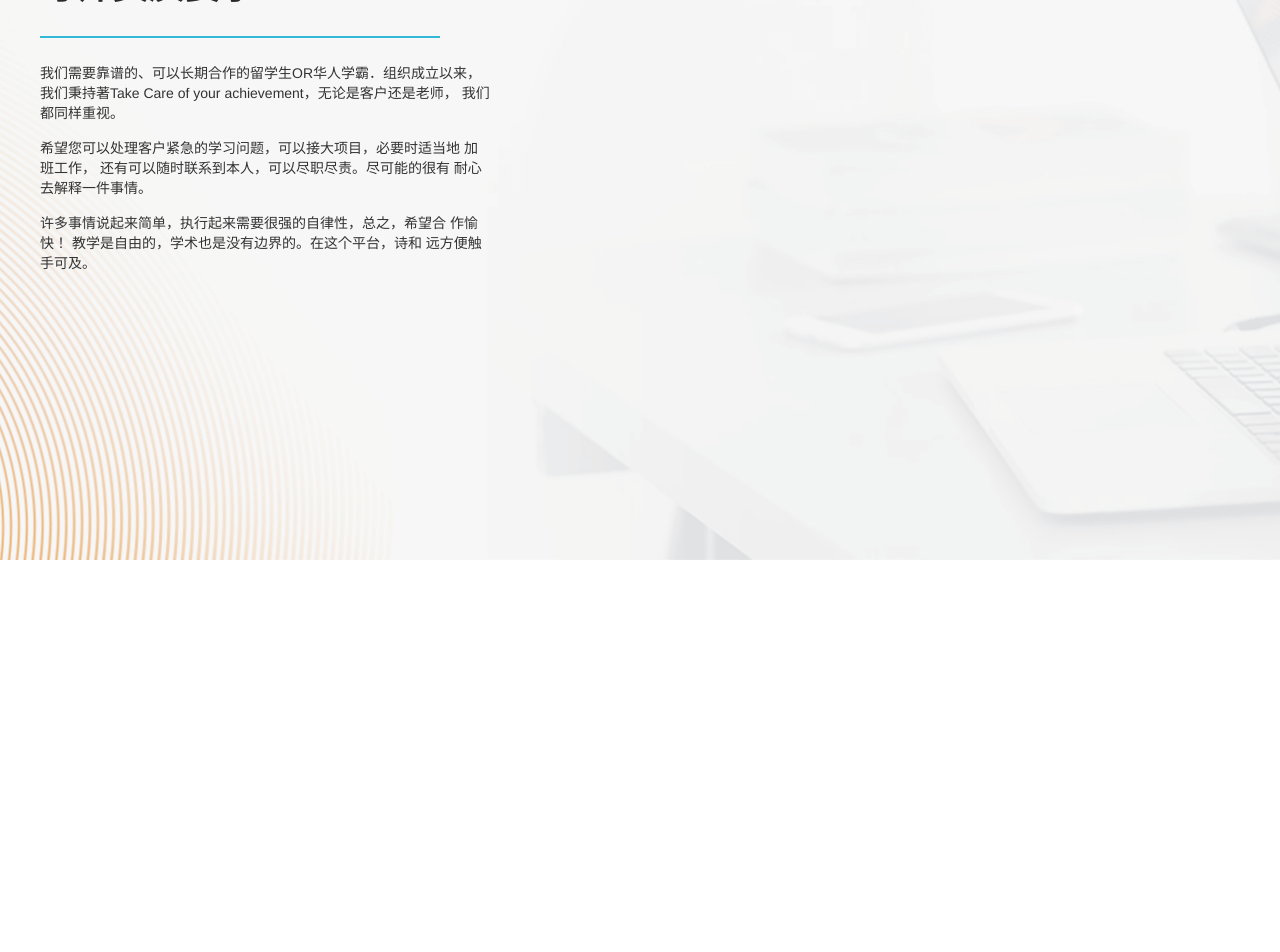
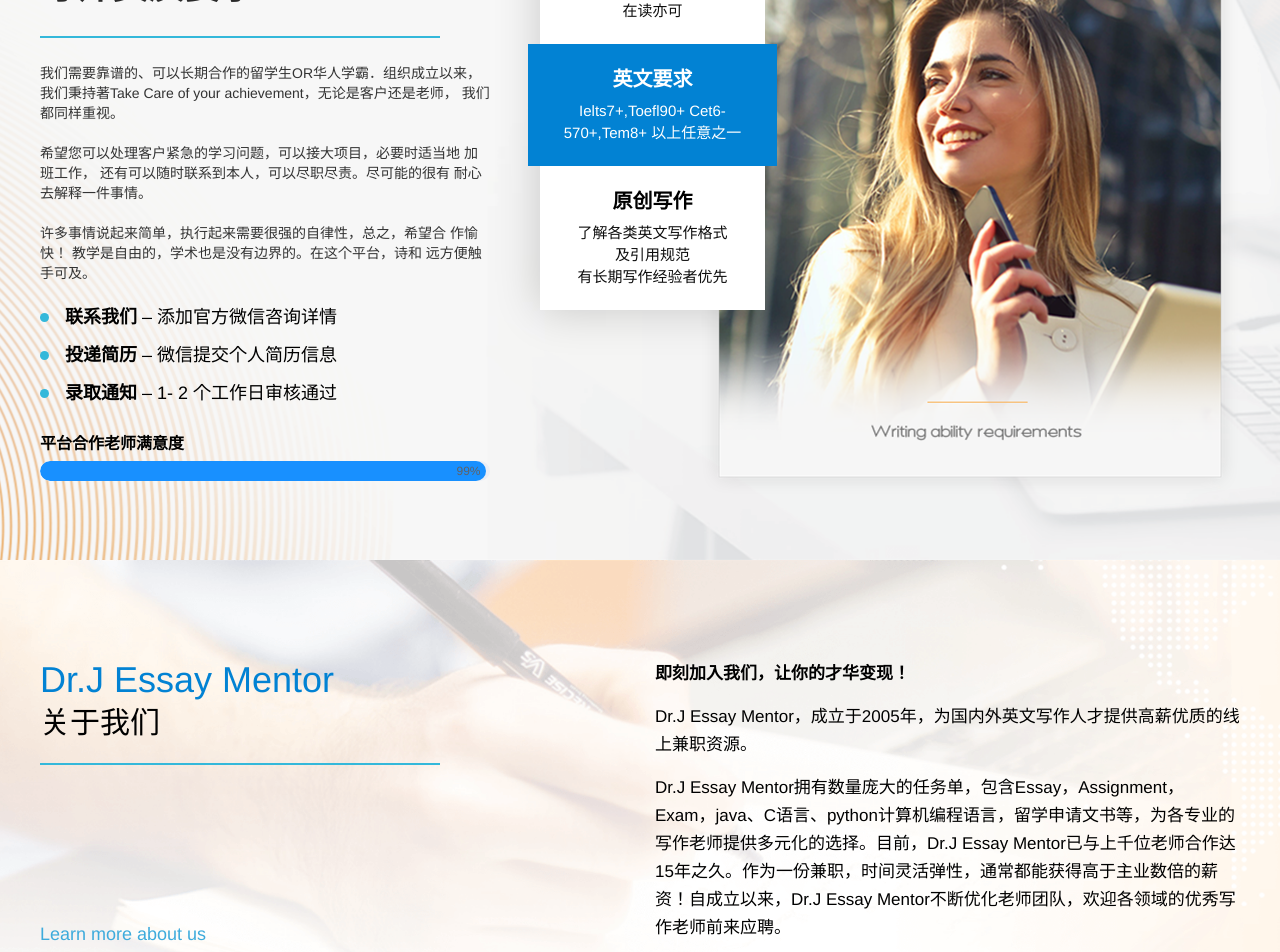
Before and after one commit to lhypoi/zhaoPin, a Vue app: page /#/home1 in a window 1280 px wide. Shown: the part 1080-2032 px from the top of the page. Before the commit the page ends 1640 px from the top, so only its background shows below. Built offline with nearby package versions, Linux system fonts and the light colour scheme.

Commit message:
Update index.vue

```diff
--- a/src/views/home1/index.vue
+++ b/src/views/home1/index.vue
@@ -79,6 +79,94 @@
             许多事情说起来简单，执行起来需要很强的自律性，总之，希望合 作愉快！
             教学是自由的，学术也是没有边界的。在这个平台，诗和 远方便触手可及。
           </div>
+          <div class="p4">
+            <div class="ct-list-item">
+              <div class="ct-list-icon"></div>
+              <div class="ct-list-meta">
+                <div class="ct-list-desc">
+                  <b>联系我们</b> – 添加官方微信咨询详情
+                </div>
+              </div>
+            </div>
+            <div class="ct-list-item">
+              <div class="ct-list-icon"></div>
+              <div class="ct-list-meta">
+                <div class="ct-list-desc">
+                  <b>投递简历</b> – 微信提交个人简历信息
+                </div>
+              </div>
+            </div>
+            <div class="ct-list-item">
+              <div class="ct-list-icon"></div>
+              <div class="ct-list-meta">
+                <div class="ct-list-desc">
+                  <b>录取通知</b> – 1- 2 个工作日审核通过
+                </div>
+              </div>
+            </div>
+          </div>
+          <div class="p5"><b>平台合作老师满意度</b></div>
+          <el-progress
+            :text-inside="true"
+            :stroke-width="20"
+            :percentage="99"
+          ></el-progress>
+          <el-image class="cusImg1" :src="list3Img" fit="cover" lazy
+            ><div slot="placeholder" class="emptyImg"
+          /></el-image>
+          <div class="ct-tabs-title">
+            <div class="ct-tab-title">
+              <h4>学历要求</h4>
+              <p>国内高校985/211</p>
+              <p>国外QS全球排名前200院校在读亦可</p>
+            </div>
+            <div class="ct-tab-title active">
+              <h4>英文要求</h4>
+              <p>Ielts7+,Toefl90+ Cet6-570+,Tem8+ 以上任意之一</p>
+            </div>
+            <div class="ct-tab-title">
+              <h4>原创写作</h4>
+              <p>了解各类英文写作格式</p>
+              <p>及引用规范</p>
+              <p>有长期写作经验者优先</p>
+            </div>
+          </div>
+        </div>
+      </div>
+    </div>
+    <div class="pageSection sec4">
+      <el-image class="pageSectionImg" :src="sec4Img" fit="cover" lazy
+        ><div slot="placeholder" class="emptyImg"
+      /></el-image>
+      <div class="pageSectionContent">
+        <div class="sec1Box">
+          <el-row :gutter="30" style="height: 100%">
+            <el-col :span="12" style="height: 100%">
+              <div class="sec1BoxCol col1">
+                <div class="p1">Dr.J Essay Mentor</div>
+                <div class="p2">关于我们</div>
+                <div class="d1"></div>
+                <div class="p4">Learn more about us</div>
+              </div>
+            </el-col>
+            <el-col :span="12" style="height: 100%">
+              <div class="sec1BoxCol col2">
+                <div class="p1">即刻加入我们，让你的才华变现！</div>
+                <div class="p2">
+                  Dr.J Essay
+                  Mentor，成立于2005年，为国内外英文写作人才提供高薪优质的线上兼职资源。
+                </div>
+                <div class="p2">
+                  Dr.J Essay
+                  Mentor拥有数量庞大的任务单，包含Essay，Assignment，Exam，java、C语言、python计算机编程语言，留学申请文书等，为各专业的写作老师提供多元化的选择。目前，Dr.J
+                  Essay
+                  Mentor已与上千位老师合作达15年之久。作为一份兼职，时间灵活弹性，通常都能获得高于主业数倍的薪资！自成立以来，Dr.J
+                  Essay
+                  Mentor不断优化老师团队，欢迎各领域的优秀写作老师前来应聘。
+                </div>
+              </div>
+            </el-col>
+          </el-row>
         </div>
       </div>
     </div>
@@ -89,6 +177,9 @@
 const sec1Img = require("@/assets/img/bg1.png");
 const sec2Img = require("@/assets/img/bg2.png");
 const sec3Img = require("@/assets/img/bg3.png");
+const sec4Img = require("@/assets/img/bg4.png");
+
+const list3Img = require("@/assets/img/list3.png");
 
 export default {
   name: "Home1",
@@ -98,6 +189,8 @@
       sec1Img,
       sec2Img,
       sec3Img,
+      sec4Img,
+      list3Img,
     };
   },
   created() {},
@@ -188,6 +281,7 @@
   .sec1Box {
     height: 100%;
     padding: 100px 750px 0 0;
+    position: relative;
 
     .p1 {
       font-size: 18px;
@@ -213,7 +307,154 @@
       font-size: 14px;
       line-height: 20px;
       color: #333;
-      margin-bottom: 15px;
+      margin-bottom: 20px;
+    }
+
+    .p4 {
+      margin: 0 0 25px;
+
+      .ct-list-item {
+        position: relative;
+        display: flex;
+        flex-wrap: nowrap;
+        margin-bottom: 10px;
+
+        .ct-list-icon {
+          width: 9px;
+          height: 9px;
+          background-color: #34b8da;
+          border-radius: 9px;
+          margin-right: 16px;
+          margin-top: 10px;
+        }
+
+        .ct-list-desc {
+          font-size: 18px;
+          line-height: 28px;
+          color: #000;
+        }
+      }
+    }
+
+    .p5 {
+      font-size: 16px;
+      font-weight: bolder;
+      color: #000;
+      line-height: 24px;
+      margin-bottom: 5px;
+    }
+
+    .cusImg1 {
+      position: absolute;
+      top: 80px;
+      right: 0;
+      width: 540px;
+      height: 635px;
+    }
+
+    .ct-tabs-title {
+      position: absolute;
+      top: 120px;
+      left: 500px;
+      width: 225px;
+      background-color: #fff;
+      box-shadow: 0 0 43px rgba(12, 12, 12, 0.19);
+
+      .ct-tab-title {
+        padding: 22px 20px;
+        cursor: pointer;
+        text-align: center;
+        position: relative;
+
+        h4 {
+          margin-top: 2px;
+          margin-bottom: 9px;
+          font-size: 20px;
+        }
+
+        p {
+          color: #0e0e0e;
+          margin: 0;
+          font-size: 15px;
+          line-height: 22px;
+        }
+
+        &.active:before {
+          content: "";
+          position: absolute;
+          z-index: -1;
+          top: 0;
+          bottom: 0;
+          left: -12px;
+          right: -12px;
+          background-color: #0282d3;
+        }
+
+        &.active {
+          z-index: 1;
+          h4,
+          p {
+            color: #fff;
+          }
+        }
+      }
+    }
+  }
+}
+.sec4 {
+  height: 525px;
+
+  .sec1Box {
+    height: 100%;
+
+    .sec1BoxCol {
+      height: 100%;
+      padding-top: 100px;
+
+      &.col1 {
+        .p1 {
+          font-size: 36px;
+          line-height: 40px;
+          margin-bottom: 3px;
+          color: #0282d3;
+        }
+
+        .p2 {
+          font-size: 30px;
+          line-height: 40px;
+        }
+
+        .d1 {
+          width: 400px;
+          height: 2px;
+          background: #34b8da;
+          margin-top: 20px;
+        }
+
+        .p4 {
+          height: 16px;
+          font-size: 18px;
+          font-weight: 400;
+          color: #3eabdc;
+          line-height: 1;
+          margin-top: 160px;
+        }
+      }
+
+      &.col2 {
+        .p1 {
+          font-weight: bolder;
+          margin-bottom: 15px;
+          line-height: 28px;
+          font-size: 17px;
+        }
+
+        .p2 {
+          margin-bottom: 15px;
+          line-height: 28px;
+          font-size: 17px;
+        }
+      }
     }
   }
 }
```
